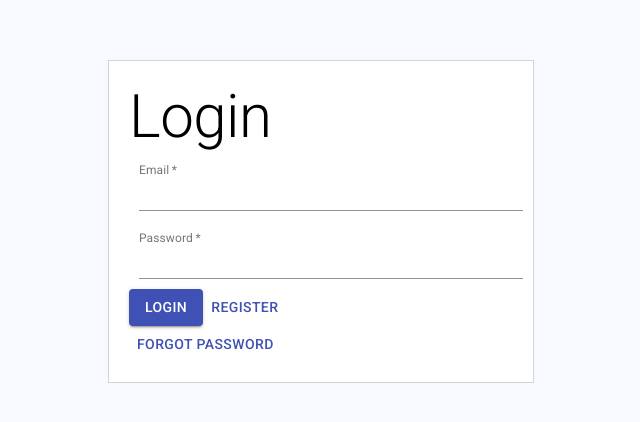
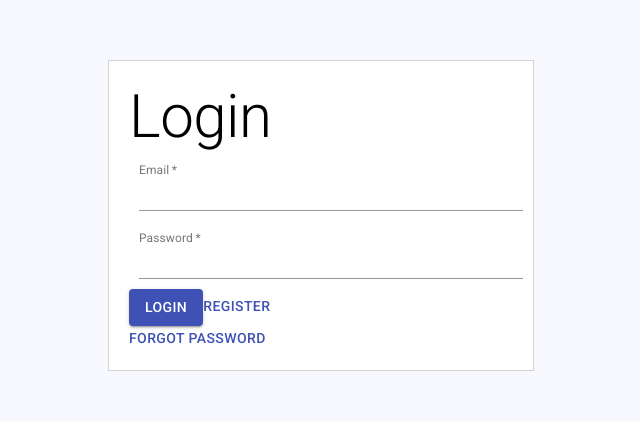
Before and after one commit to CorwinDickey/home-inventory, a React (Create React App) app in the folder front-end/: page /account/login in a window 1280 px wide. Shown: the part 180-602 px from the top of the page, without its empty margins (340-980 px from the left). Built offline with nearby package versions, Linux system fonts and the light colour scheme.

Commit message:
fixed routing and accessibility issues

```diff
--- a/front-end/src/account/ForgotPassword.jsx
+++ b/front-end/src/account/ForgotPassword.jsx
@@ -1,6 +1,7 @@
 import React from 'react'
 import { useForm, FormProvider } from 'react-hook-form'
-import { Button } from '@material-ui/core'
+import { Button, Link } from '@material-ui/core'
+import { Link as RouterLink, Redirect } from 'react-router-dom'
 
 import * as yup from 'yup'
 import { yupResolver } from '@hookform/resolvers/yup'
@@ -28,6 +29,7 @@ function ForgotPassword({ history }) {
         accountService.forgotPassword(email)
             .then(() => alertService.success('Please check your email for password reset instructions'))
             .catch(error => alertService.error(error))
+        history.push('/')
     }
 
     return (
@@ -46,11 +48,11 @@ function ForgotPassword({ history }) {
                         variant='contained'
                         color='primary'
                     >Submit</Button>
-                    <Button
-                        variant='text'
-                        color='primary'
-                        onClick={() => history.push('/login')}
-                    >Cancel</Button>
+                    <Link
+                        component={RouterLink}
+                        to='login'
+                        variant='button'
+                    >Cancel</Link>
                 </form>
             </FormProvider>
         </div>
--- a/front-end/src/account/Login.jsx
+++ b/front-end/src/account/Login.jsx
@@ -1,6 +1,7 @@
 import React from 'react'
 import { useForm, FormProvider } from 'react-hook-form'
-import { Button, Typography, makeStyles } from '@material-ui/core'
+import { Button, Typography, makeStyles, Link } from '@material-ui/core'
+import { Link as RouterLink } from 'react-router-dom'
 
 // import * as yup from 'yup'
 // import { yupResolver } from '@hookform/resolvers/yup'
@@ -74,17 +75,18 @@ function Login({ history }) {
                             variant='contained'
                             color='primary'
                         >Login</Button>
-                        <Button
-                            variant='text'
-                            color='primary'
-                            onClick={() => history.push('/register')}
-                        >Register</Button>
+                        <Link
+                            component={RouterLink}
+                            to='register'
+                            variant='button'
+                        >Register</Link>
+
                     </div>
-                    <Button
-                        variant='text'
-                        color='primary'
-                        onClick={() => history.push('/forgot-password')}
-                    >Forgot Password</Button>
+                    <Link
+                        component={RouterLink}
+                        to='forgot-password'
+                        variant='button'
+                    >Forgot Password</Link>
                 </form>
             </FormProvider>
         </div>
--- a/front-end/src/account/ResetPassword.jsx
+++ b/front-end/src/account/ResetPassword.jsx
@@ -100,9 +100,10 @@ function ResetPassword({ history, location }) {
         )
     }
 
+    function getBody() {
         switch (tokenStatus) {
             case TokenStatus.Valid:
-            return <PasswordResetForm />
+                return PasswordResetForm()
             case TokenStatus.Invalid:
                 return <div>Token validation failed, if the token has expired you can get a new one at the <Link to='forgot-password'>forgot password</Link> page.</div>
             case TokenStatus.Validating:
@@ -110,4 +111,11 @@ function ResetPassword({ history, location }) {
         }
     }
 
+    return (
+        <div>
+            {getBody()}
+        </div>
+    )
+}
+
 export { ResetPassword }
```
Also changed, not shown: 1 other file (tests, documents, lock files or other folders). Lines whose indentation alone changed are shown as unchanged.
